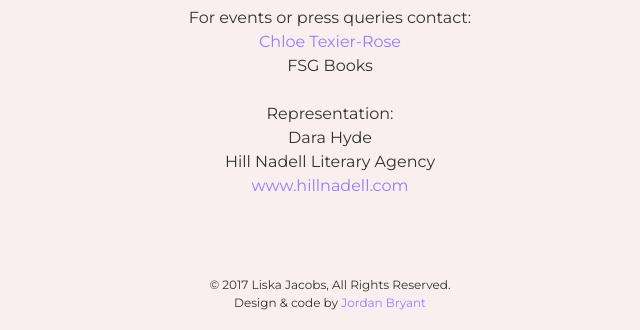
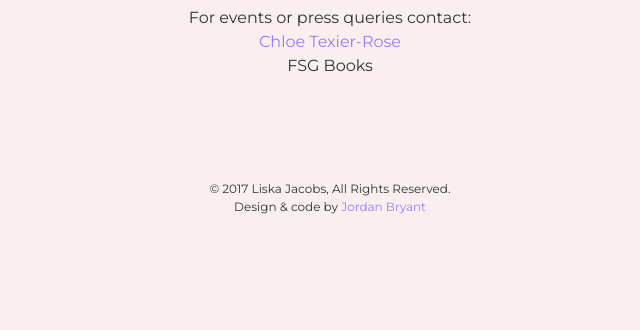
Before and after one commit to jsbryant/liskajacobs, a plain HTML site: page index.html in a window 1280 px wide. Shown: the part 2610-2940 px from the top of the page, without its empty margins (310-950 px from the left). After the commit the page ends 2844 px from the top, so only its background shows below. Drawn offline with nearby package versions, Linux system fonts and the light colour scheme.

Commit message:
Commented out representation

```diff
--- a/index.html
+++ b/index.html
@@ -141,7 +141,7 @@
 						<a href="https://www.instagram.com/liskab/?hl=en" target="_blank"><i class="fa fa-instagram"></i></a>
 					</div><br>
 					<p>For events or press queries contact:<br><a href="mailto:chloe.texier-rose@fsgbooks.com">Chloe Texier-Rose</a><br>FSG Books</p><br>
-					<p>Representation:<br>Dara Hyde<br>Hill Nadell Literary Agency<br><a href="http://www.hillnadell.com/" target="_blank">www.hillnadell.com</a></p>
+<!-- 					<p>Representation:<br>Dara Hyde<br>Hill Nadell Literary Agency<br><a href="http://www.hillnadell.com/" target="_blank">www.hillnadell.com</a></p> -->
 
 			</div>
 
```
